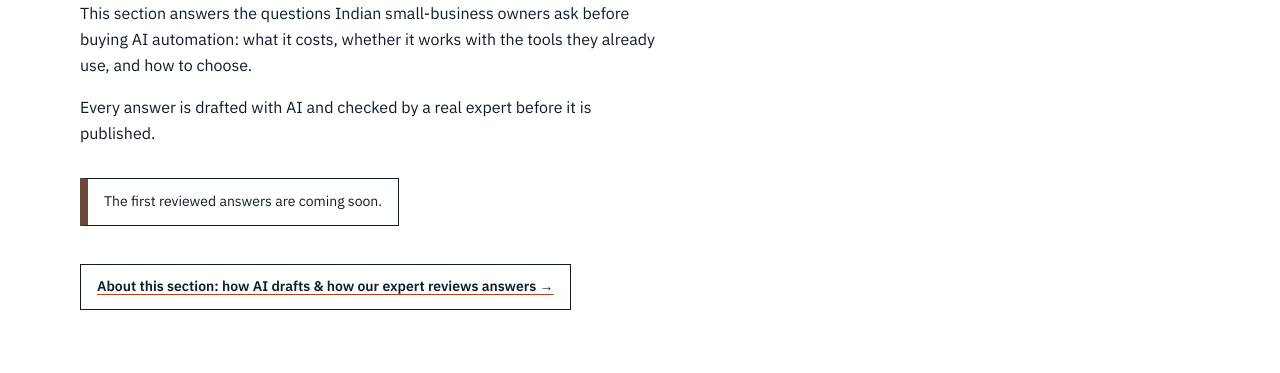
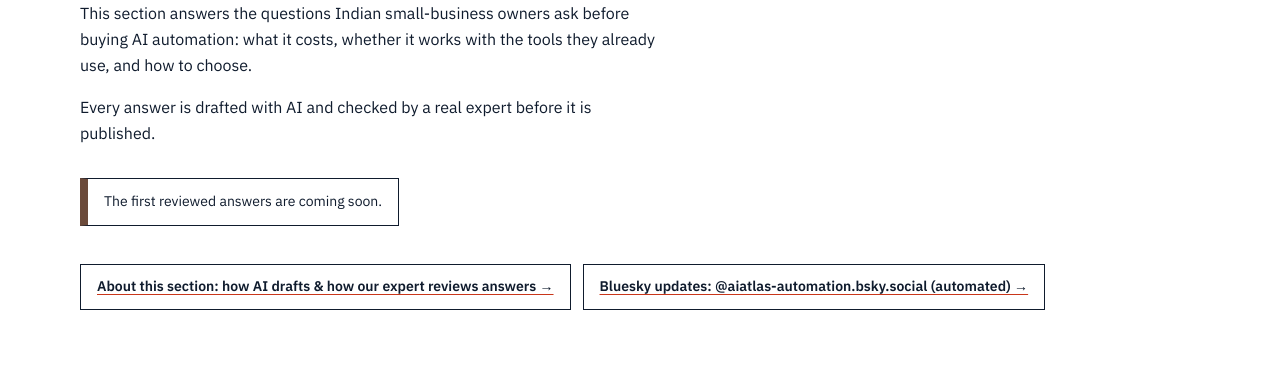
Before and after one commit to abhiBanerjee25/automation-atlas, a plain HTML site: page index.html in a window 1280 px wide. Shown: the part 378-751 px from the top of the page. Drawn offline with nearby package versions, Linux system fonts and the light colour scheme.

Commit message:
Update actions layout and add Bluesky link

```diff
--- a/index.html
+++ b/index.html
@@ -24,7 +24,7 @@
   h1 { font: var(--atlas-h2); margin: 0 0 var(--atlas-space-5); max-width: 18ch; }
   .hero p.lead { max-width: 60ch; margin: 0 0 var(--atlas-space-4); }
   .notice { display: inline-block; border: var(--atlas-border); border-left: 8px solid var(--atlas-section); padding: var(--atlas-space-3) var(--atlas-space-4); margin-top: var(--atlas-space-4); font: var(--atlas-small); }
-  .hero-actions { margin-top: var(--atlas-space-5); }
+  .hero-actions { display: flex; flex-wrap: wrap; gap: var(--atlas-space-3); margin-top: var(--atlas-space-5); }
   .about-link {
     display: inline-flex;
     align-items: center;
@@ -207,6 +207,7 @@
     <p class="notice">The first reviewed answers are coming soon.</p>
     <div class="hero-actions">
       <a class="about-link" href="/about.html">About this section: how AI drafts &amp; how our expert reviews answers &rarr;</a>
+      <a class="about-link" href="https://bsky.app/profile/aiatlas-automation.bsky.social" rel="noopener noreferrer">Bluesky updates: @aiatlas-automation.bsky.social (automated) &rarr;</a>
     </div>
   </section>
 </main>
```
